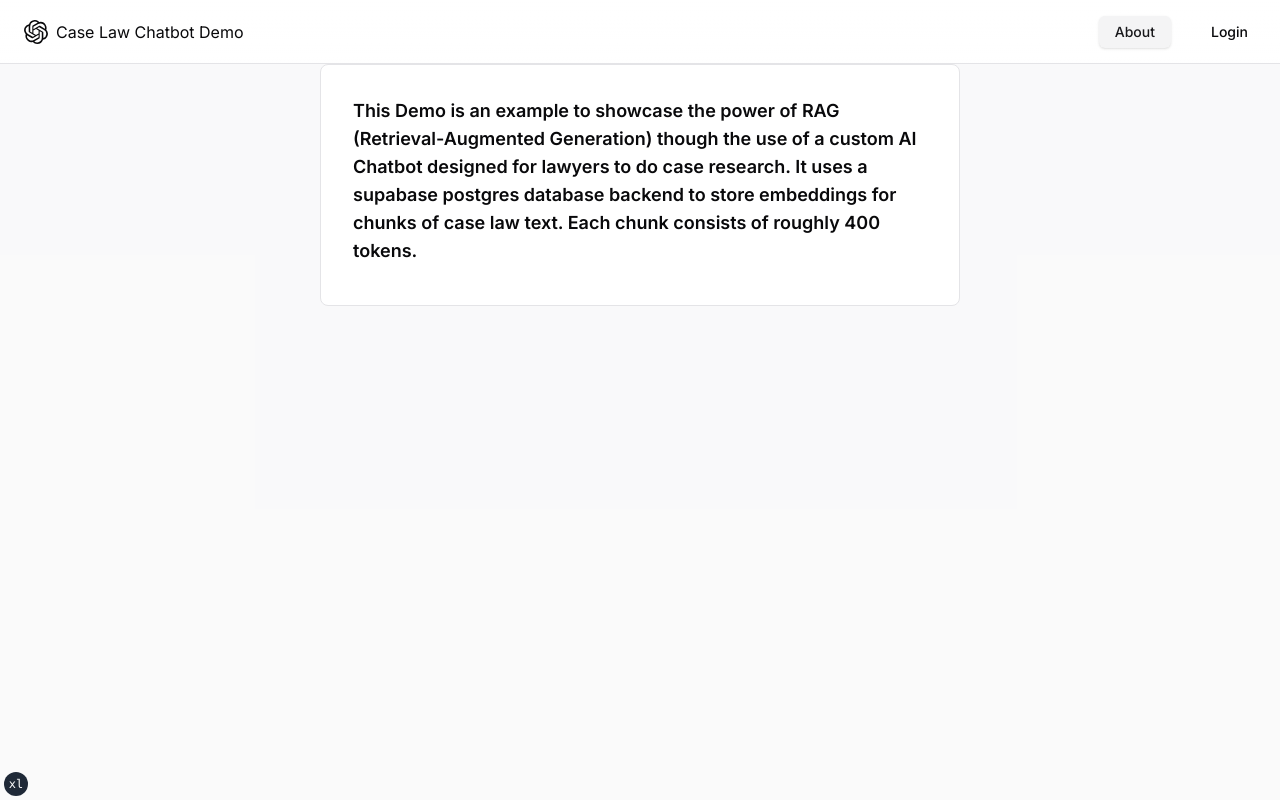
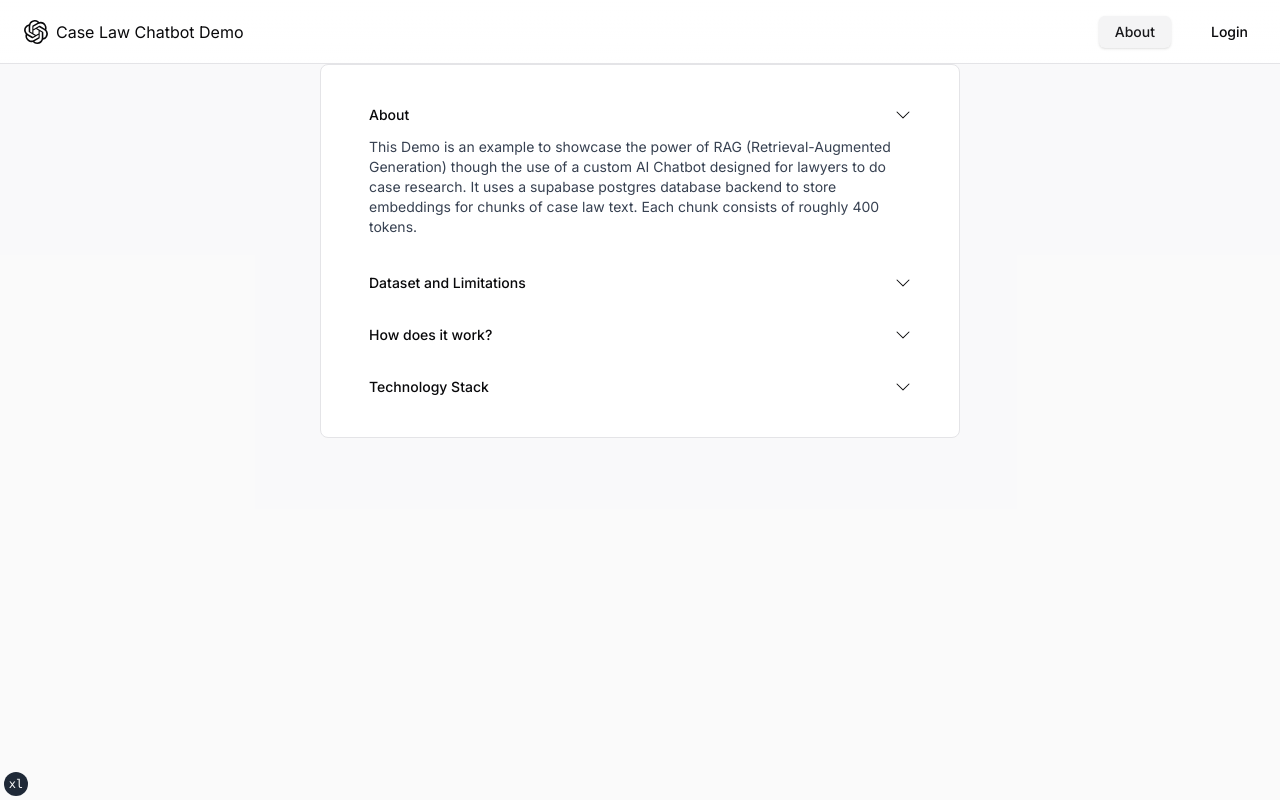
Before and after one commit to goblincontent/nextjs-chat, a Next.js app: page /about in a window 1280 px wide. Built offline with nearby package versions, Linux system fonts and the light colour scheme; no server answers.

Commit message:
fixed about page routing

```diff
--- a/app/about/page.tsx
+++ b/app/about/page.tsx
@@ -1,15 +1,92 @@
+'use client'
+
+import * as Accordion from "@radix-ui/react-accordion";
+import { Popover } from "@radix-ui/react-popover";
+import React from "react";
+import { IconChevronDown } from "@/components/ui/icons"
+import { clsx } from "clsx";
+
+interface AccordionItem {
+  header: string,
+  content: string;
+}
+
+const items: AccordionItem[] = [
+  {
+    header: "About",
+    content: `
+    This Demo is an example to showcase the power of RAG (Retrieval-Augmented Generation)
+    though the use of a custom AI Chatbot designed for lawyers to do case research.
+    It uses a supabase postgres database backend to store embeddings for chunks of case law text.
+    Each chunk consists of roughly 400 tokens.`
+  },
+  {
+    header: "Dataset and Limitations",
+    content: "Content2"
+  },
+  {
+    header: "How does it work?",
+    content: "Content3"
+  },
+  {
+    header: "Technology Stack",
+    content: "Content3"
+  }
+]
+
+interface AccordionProps { }
+
+const MyAboutPageAccordion = (props: AccordionProps) => {
+  return (
+    <Accordion.Root
+      type="single"
+      className={clsx("space-y-4 w-full")}
+      defaultValue="item-1">
+      {items.map(({ header, content }, i) => (
+        <Accordion.Item
+          key={`header-${i}`}
+          value={`item-${i + 1}`}
+          className="rounded-lg focus-within:ring focus-within:ring-purple-500
+          focus-within:ring-opacity-75 focus:outline-none w-full"
+        >
+          <Accordion.Header className="w-full">
+            <Accordion.Trigger
+              className={
+                clsx(
+                  "group",
+                  "radix-state-open:rounded-t-lg radix-state-closed:rounded-lg",
+                  "focus:outline-none",
+                  "inline-flex w-full items-center justify-between bg-white px-4 py-2 text-left dark:bg-gray-800"
+                )
+              }>
+              <span className="text-sm font-medium dark:text-gray-100">
+                {header}
+              </span>
+            <IconChevronDown className={clsx(
+              "ml-2 h-5 w-5 shrink-0 text-gray-700 ease-in-out dark:text-gray-400",
+              "group-radix-state-open:rotate-180 group-radix-state-open:duration-300"
+              )}
+              />
+            </Accordion.Trigger>
+          </Accordion.Header>
+          <Accordion.Content className="pt-1 w-full rounded-b-lg bg-white dark:bg-gray-800 px-4 pb-3">
+            <div className="text-sm text-gray-700 dark:text-gray-300">
+              {content}
+            </div>
+          </Accordion.Content>
+        </Accordion.Item>
+      ))}
+    </Accordion.Root>
+  )
+}
 
 export default function About() {
-    return (
-        <div className="mx-auto max-w-2xl px-4">
-            <div className="rounded-lg border bg-background p-8">
-                <h1 className="mb-2 text-lg font-semibold">
-                    This Demo is an example to showcase the power of RAG (Retrieval-Augmented Generation)
-                    though the use of a custom AI Chatbot designed for lawyers to do case research.
-                    It uses a supabase postgres database backend to store embeddings for chunks of case law text.
-                    Each chunk consists of roughly 400 tokens.
-                </h1>
-            </div>
-        </div>
-    )
+
+  return (
+    <div className="w-full mx-auto max-w-2xl px-4">
+      <div className="rounded-lg border bg-background p-8">
+        <MyAboutPageAccordion/>
+      </div>
+    </div>
+  )
 }
--- a/app/api/customchat/route.ts
+++ b/app/api/customchat/route.ts
@@ -0,0 +1,72 @@
+import { kv } from '@vercel/kv'
+import { OpenAIStream, StreamingTextResponse } from 'ai'
+import { Configuration, OpenAIApi } from 'openai-edge'
+
+import { auth } from '@/auth'
+import { nanoid } from '@/lib/utils'
+
+export const runtime = 'edge'
+
+const configuration = new Configuration({
+    apiKey: process.env.OPENAI_API_KEY,
+    baseOptions: { URL: "https://localhost:8090"}
+  })
+
+  const openai = new OpenAIApi(configuration)
+
+  export async function POST(req: Request) {
+    const json = await req.json()
+    const { messages, previewToken } = json
+    const userId = (await auth())?.user.name;
+
+    const session = await auth()
+    // console.log("session: ", session);
+    // console.log("userId in api/chat/route.ts: ", userId);
+
+    if (!userId) {
+      return new Response('Unauthorized', {
+        status: 401
+      })
+    }
+
+    if (previewToken) {
+      configuration.apiKey = previewToken
+    }
+
+    const res = await openai.createChatCompletion({
+      model: 'gpt-3.5-turbo',
+      messages,
+      temperature: 0.7,
+      stream: true
+    })
+
+    const stream = OpenAIStream(res, {
+      async onCompletion(completion) {
+        const title = json.messages[0].content.substring(0, 100)
+        const id = json.id ?? nanoid()
+        const createdAt = Date.now()
+        const path = `/chat/${id}`
+        const payload = {
+          id,
+          title,
+          userId,
+          createdAt,
+          path,
+          messages: [
+            ...messages,
+            {
+              content: completion,
+              role: 'assistant'
+            }
+          ]
+        }
+        await kv.hmset(`chat:${id}`, payload)
+        await kv.zadd(`user:chat:${userId}`, {
+          score: createdAt,
+          member: `chat:${id}`
+        })
+      }
+    })
+
+    return new StreamingTextResponse(stream)
+  }
--- a/components/empty-screen.tsx
+++ b/components/empty-screen.tsx
@@ -7,16 +7,16 @@ import { IconArrowRight } from '@/components/ui/icons'
 
 const exampleMessages = [
   {
-    heading: 'Explain technical concepts',
-    message: `What is a "serverless function"?`
+    heading: 'Look for previous case law to do with amazon and online monopolies',
+    message: `Look for case law concerning the dominance of Amazon in the online retail space and monopoly of online marketplaces\n`
   },
   {
-    heading: 'Summarize an article',
-    message: 'Summarize the following article for a 2nd grader: \n'
+    heading: `I'm looking for privacy concerns regarding apps and advertisements`,
+    message: `Find case law for for any companies that have violated privacy concerns regarding apps and advertisements.\n`
   },
   {
-    heading: 'Draft an email',
-    message: `Draft an email to my boss about the following: \n`
+    heading: `I'm interested in electronic payment fraud`,
+    message: `Look for case law to do with electronic payment fraud.\n`
   }
 ]
 
--- a/components/ui/icons.tsx
+++ b/components/ui/icons.tsx
@@ -476,6 +476,26 @@ function IconChevronUpDown({
   )
 }
 
+function IconChevronDown({
+    className,
+    ...props
+  }: React.ComponentProps<'svg'>) {
+  return (
+    <svg
+      fill="currentColor"
+      viewBox="0 0 16 16"
+      height="1em"
+      width="1em"
+      {...props}
+    >
+      <path
+        fillRule="evenodd"
+        d="M1.646 4.646a.5.5 0 01.708 0L8 10.293l5.646-5.647a.5.5 0 01.708.708l-6 6a.5.5 0 01-.708 0l-6-6a.5.5 0 010-.708z"
+      />
+    </svg>
+  )
+}
+
 export {
   IconEdit,
   IconNextChat,
@@ -503,5 +523,6 @@ export {
   IconShare,
   IconUsers,
   IconExternalLink,
-  IconChevronUpDown
+  IconChevronUpDown,
+  IconChevronDown
 }
```
